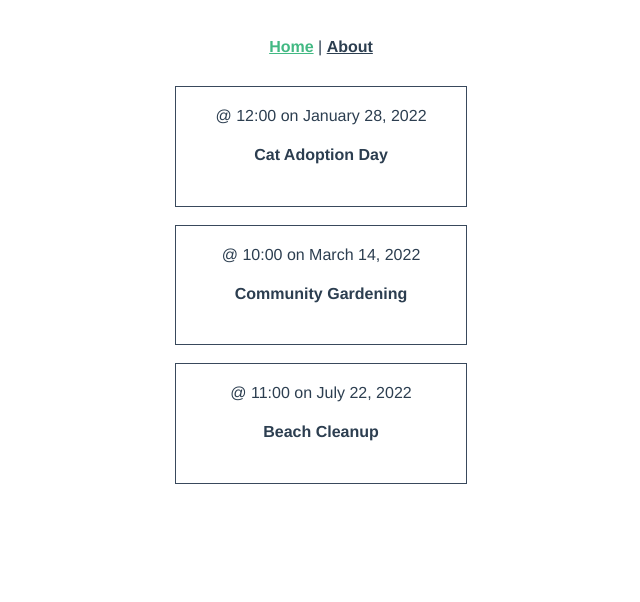
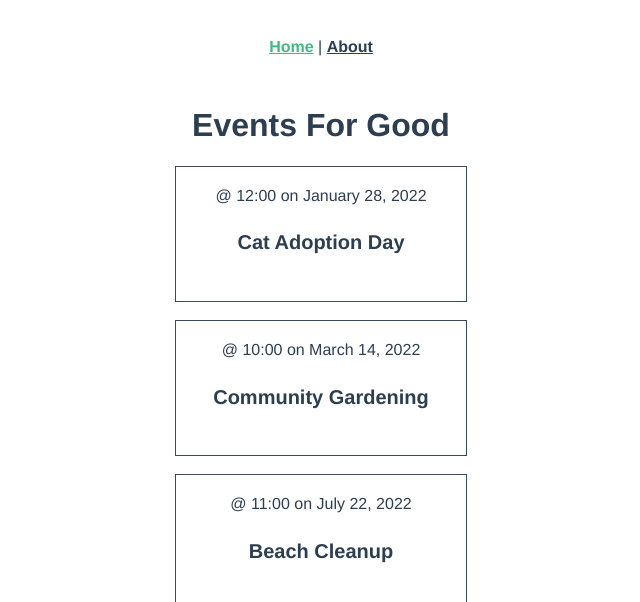
Before and after one commit to ex-jedi/real-world-vue-course, a Vue app: page / in a window 1280 px wide. Shown: the top 602 px of the page, without its empty margins (319-959 px from the left). Built offline with nearby package versions, Linux system fonts and the light colour scheme.

Commit message:
Adding global styles

```diff
--- a/src/App.vue
+++ b/src/App.vue
@@ -1,3 +1,4 @@
+//* Global styles & markup
 <template>
   <div id="app">
     <div id="nav">
@@ -29,4 +30,8 @@
 #nav a.router-link-exact-active {
   color: #42b983;
 }
+
+h4 {
+  font-size: 20px;
+}
 </style>
--- a/src/views/Home.vue
+++ b/src/views/Home.vue
@@ -1,4 +1,5 @@
 <template>
+  <h1>Events For Good</h1>
   <div class="events">
     <EventCard v-for="event in events" :key="event.id" :event="event" />
   </div>
```
